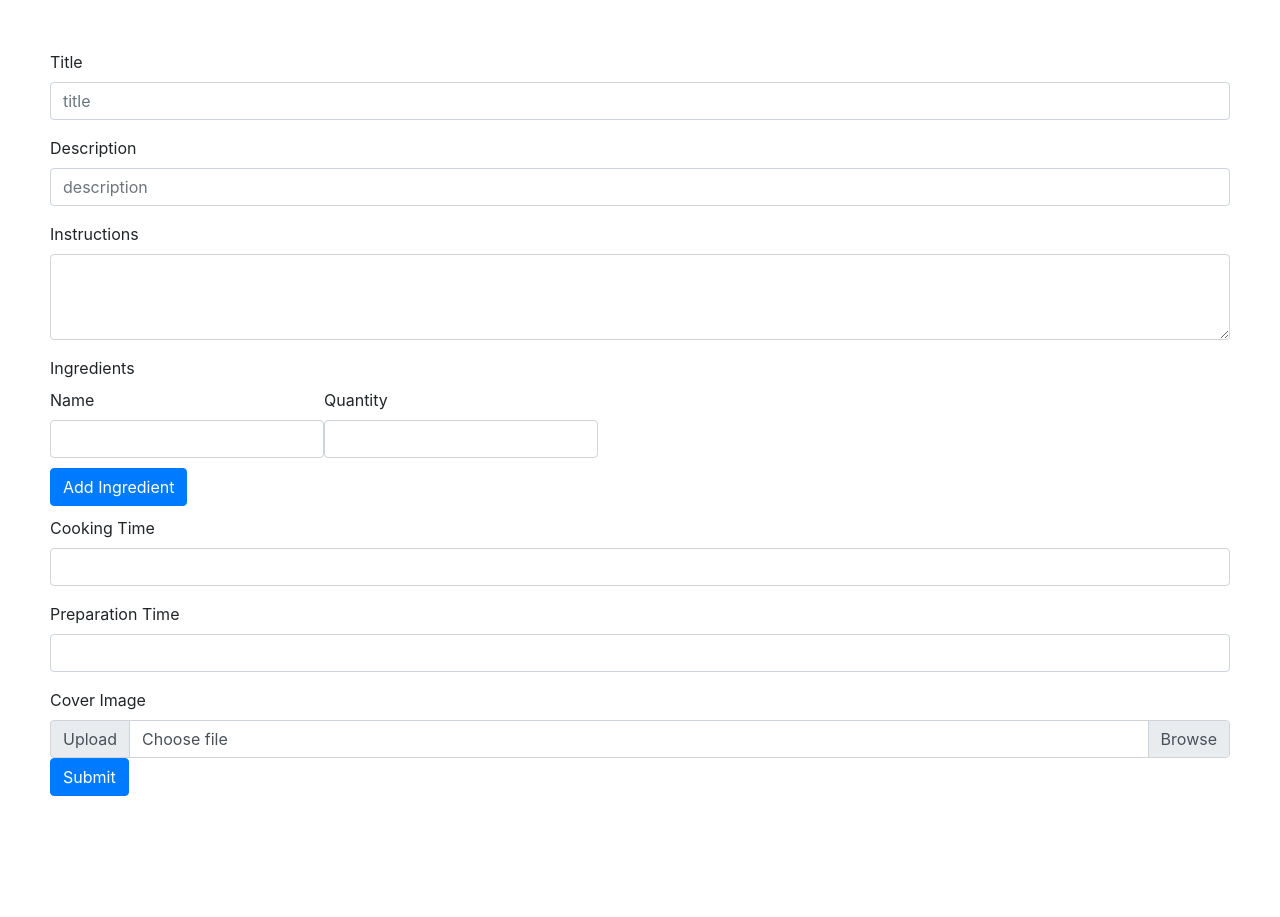
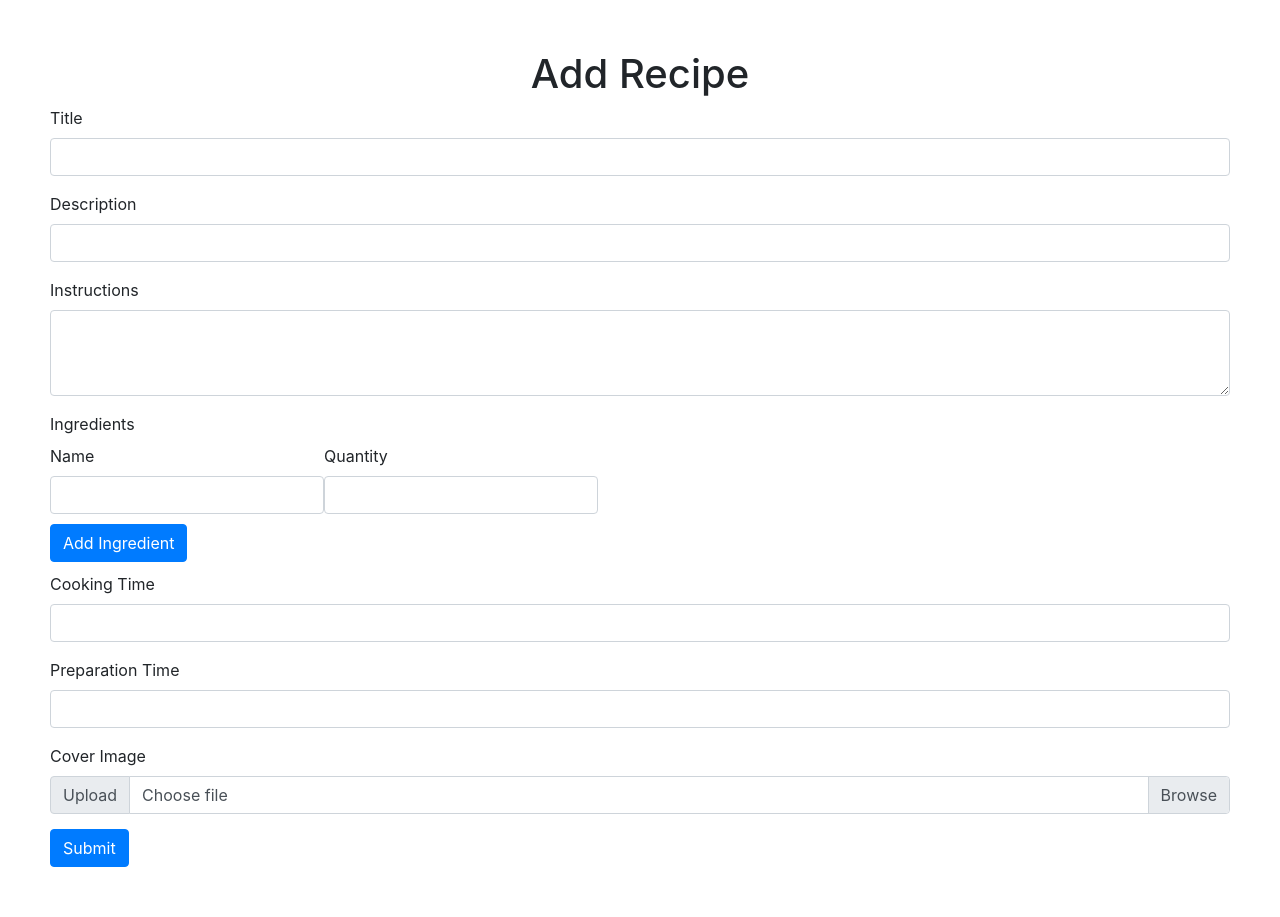
Before and after one commit to raunaqness/dps_recipes, a Django app: page /recipes/create/ in a window 1280 px wide. Before the commit the page ends 796 px from the top, so only its background shows below. Run offline with Django 3.2, Linux system fonts and the light colour scheme.

Commit message:
feat: recipe create form complete

```diff
--- a/recipes/templates/create_recipe.html
+++ b/recipes/templates/create_recipe.html
@@ -1,12 +1,17 @@
 {% extends 'base.html' %} {% block content %}
 {% load static %}
+
+<div class="title" style="text-align: center;">
+  <h1> Add Recipe </h1>
+</div>
+
+<div class="main-form">
   <form submit="." method="POST">
     {% csrf_token %}
       <div class="form-group">
         <label for="title">Title</label>
         <input type="text" name="title"
-        class="form-control" id="title"
-        placeholder="title" oninput="input_updated(this)" />
+          class="form-control" id="title" oninput="input_updated(this)" />
       </div>
 
       <div class="form-group">
@@ -16,7 +21,6 @@
           class="form-control"
           id="description"
           name="description"
-        placeholder="description"
           oninput="input_updated(this)"
         />
       </div>
@@ -63,15 +67,18 @@
         </div>
         <div class="custom-file">
           <input type="file" class="custom-file-input" id="inputGroupFile01"
-          aria-describedby="inputGroupFileAddon01">
+            aria-describedby="inputGroupFileAddon01" accept="image/*">
           <label class="custom-file-label" for="inputGroupFile01">Choose file</label>
         </div>
       </div>
 
       {% comment %} <input type="file" id="cover-image" > {% endcomment %}
 
+      <div style="margin-top: 15px;">
         <button type="submit" id="submit" class="btn btn-primary">
           Submit
         </button>
+      </div>
   </form>
+</div>
 {% endblock %}
```
Lines whose indentation alone changed are shown as unchanged.
